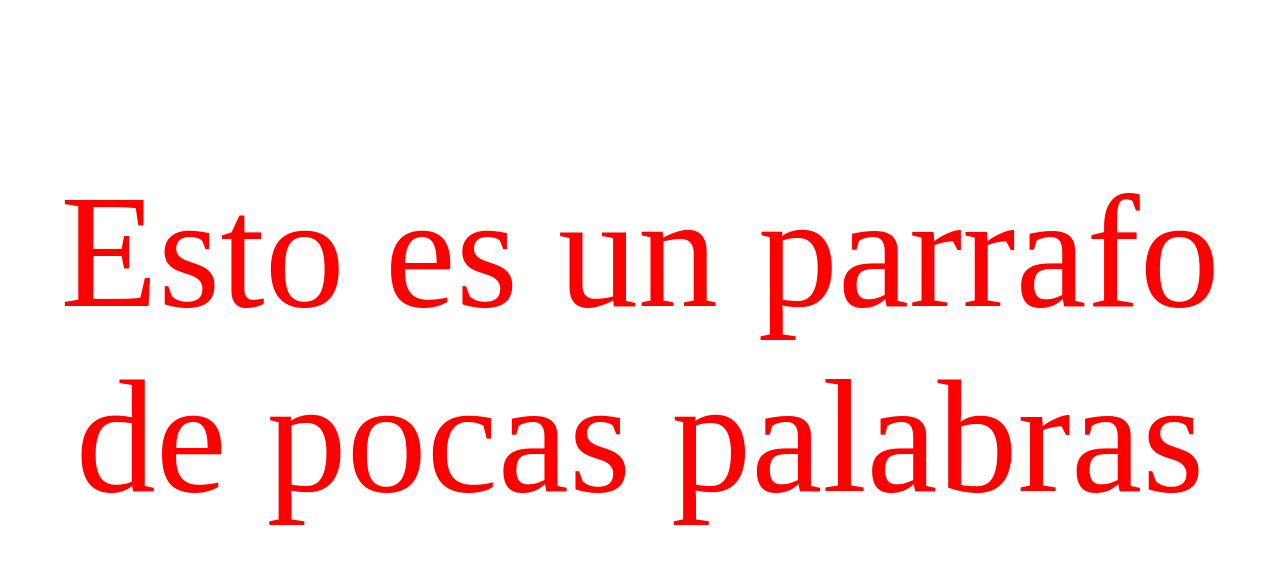
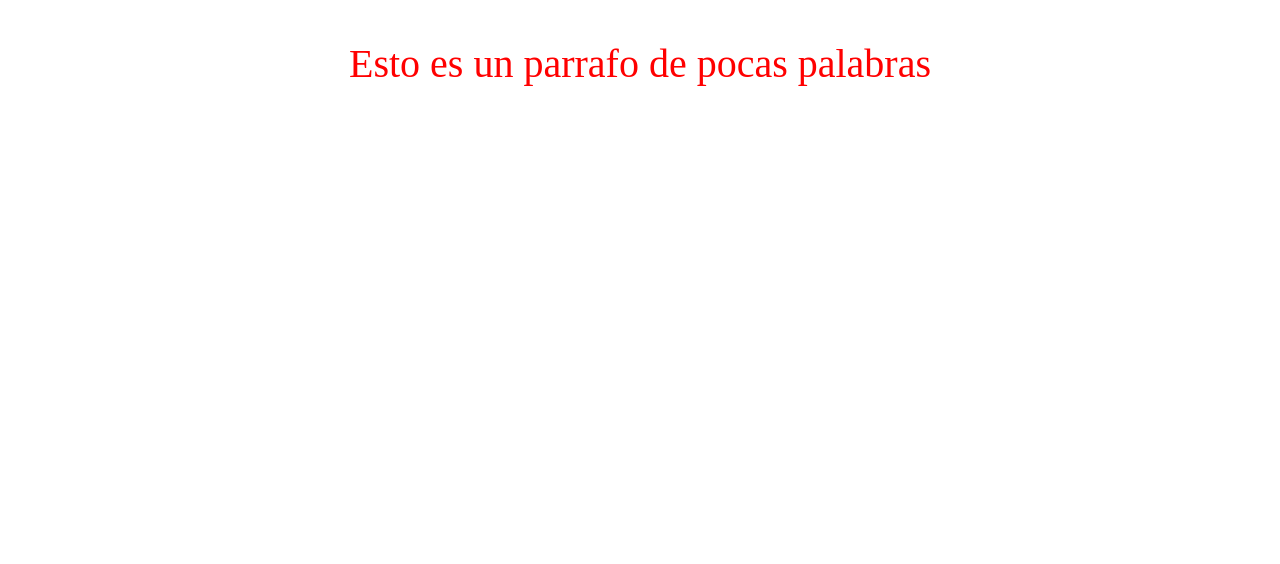
Before and after one commit to JhonMiranda16/09-04, a plain HTML site: page index.html in a window 1280 px wide. Drawn offline with Linux system fonts and the light colour scheme.

Commit message:
Update index.html

```diff
--- a/index.html
+++ b/index.html
@@ -6,6 +6,6 @@
     <title>Document</title>
 </head>
 <body>
-    <p style="color: red;text-align: center;font-size: 10em;">Esto es un parrafo de pocas palabras</p>
+    <p style="color: red;text-align: center;font-size: 40px;">Esto es un parrafo de pocas palabras</p>
 </body>
 </html>
```
